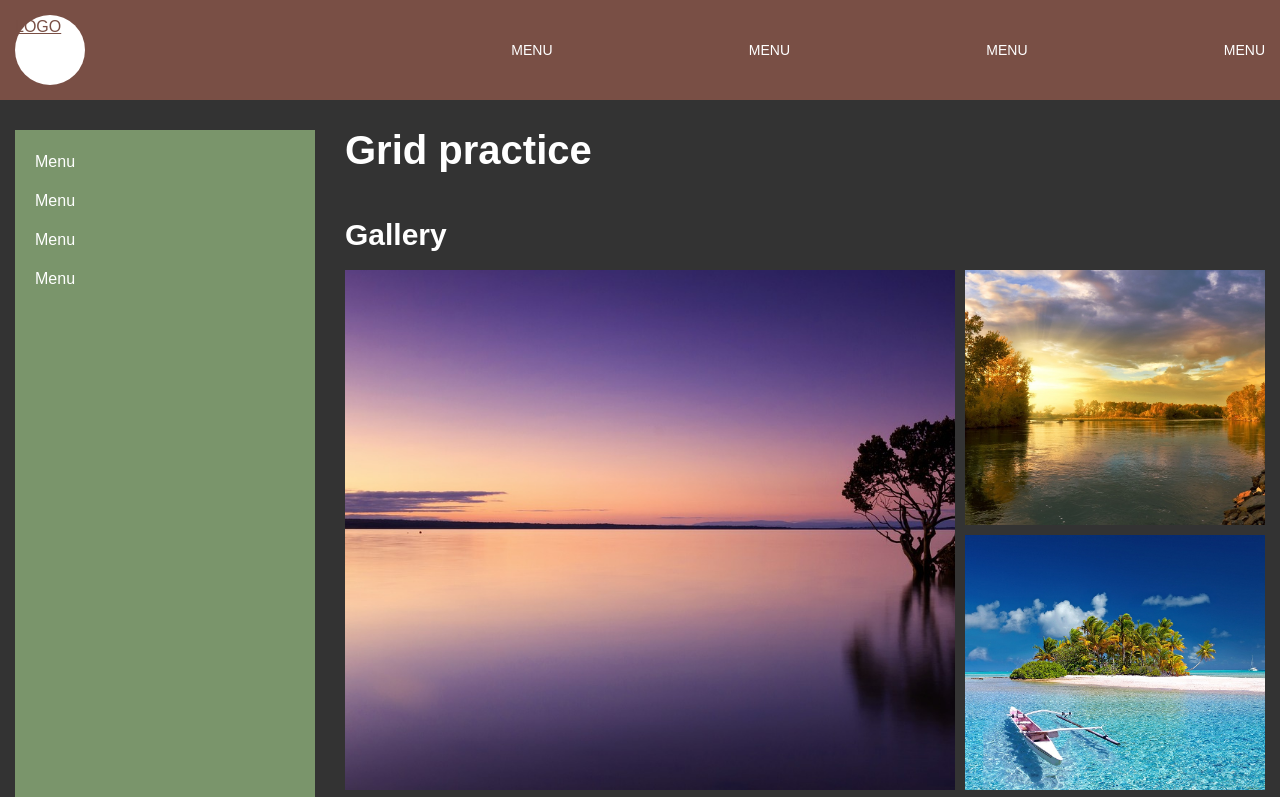
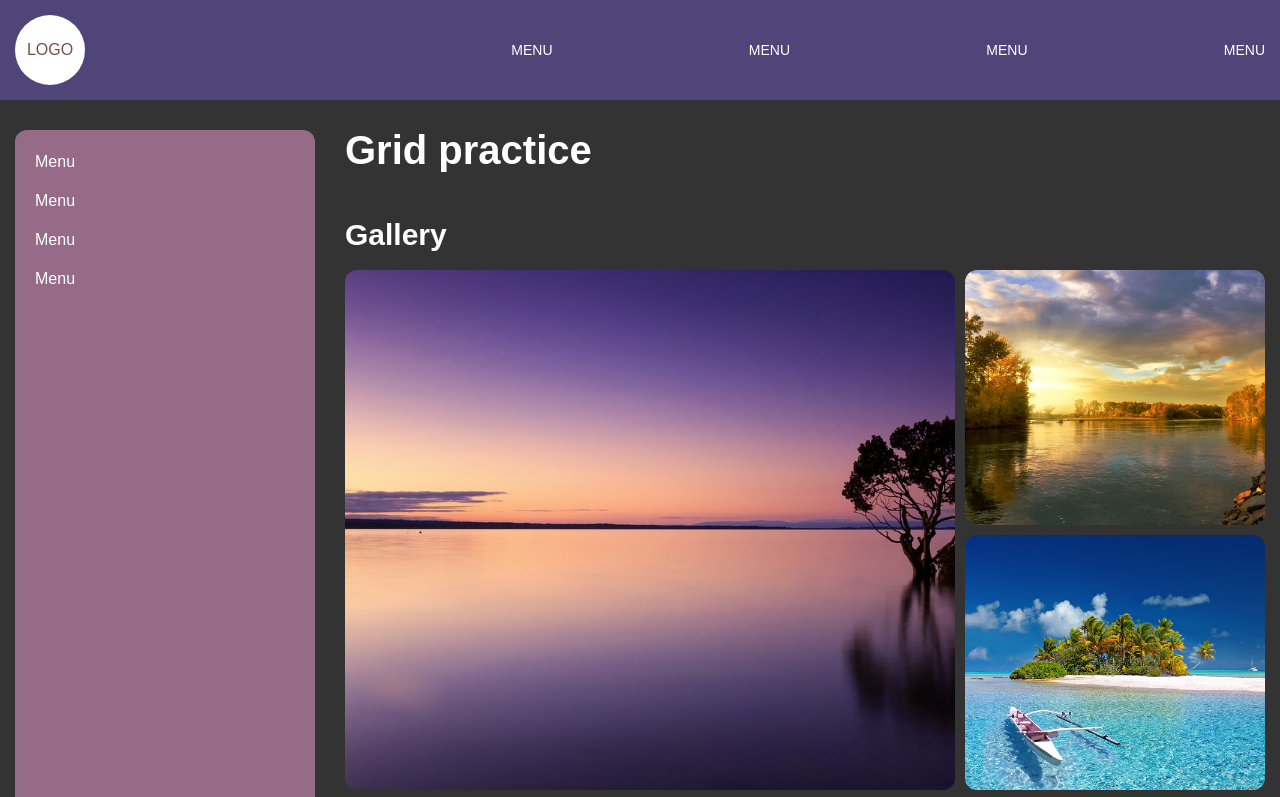
Before and after one commit to RomaSamkov/css-grid, a plain HTML site: page index.html in a window 1280 px wide. Shown: the top 797 px of the page. Drawn offline with Linux system fonts and the light colour scheme.

Commit message:
Update style.css

```diff
--- a/style.css
+++ b/style.css
@@ -46,7 +46,7 @@ ul {
 .header {
   grid-area: header;
   padding: 15px;
-  background-color: #794f45;
+  background-color: #504579;
   align-items: center;
   display: grid;
   grid-template: 1fr / 1fr minmax(auto, 300px) minmax(auto, 1100px) 1fr;
@@ -57,6 +57,10 @@ ul {
   border-radius: 50%;
   background-color: #fff;
   grid-column: 2 / 3;
+  display: grid;
+  justify-content: center;
+  align-items: center;
+  text-decoration: none;
 }
 .header__menu {
   grid-column: 3 / 4;
@@ -97,9 +101,10 @@ ul {
   padding: 30px 15px;
 }
 .sidebar {
-  background-color: #7a956b;
+  background-color: #956b87;
   padding: 20px;
   margin: 0px 0px 30px 0px;
+  border-radius: 12px;
 }
 
 .sidebar__list li {
@@ -137,7 +142,8 @@ ul {
   grid-template-columns: repeat(auto-fit, minmax(250px, 1fr));
 }
 .gallery__item {
-  background-color: #794f45;
+  /* background-color: #794f45; */
+  background-color: #333;
   padding: 0px 0px 85% 0px;
   position: relative;
 }
@@ -148,6 +154,7 @@ ul {
   position: absolute;
   top: 0;
   left: 0;
+  border-radius: 12px;
 }
 @media (min-width: 800px) {
   .gallery__item_big {
@@ -181,6 +188,7 @@ ul {
   top: 0;
   left: 0;
   object-fit: cover;
+  border-radius: 12px;
 }
 .products__name {
   color: #fff;
@@ -189,7 +197,7 @@ ul {
   margin: 0px 0px 30px 0px;
 }
 .products__button {
-  background-color: #794f45;
+  background-color: #4f4579;
   padding: 0px 30px;
   color: #fff;
   line-height: 40px;
```
